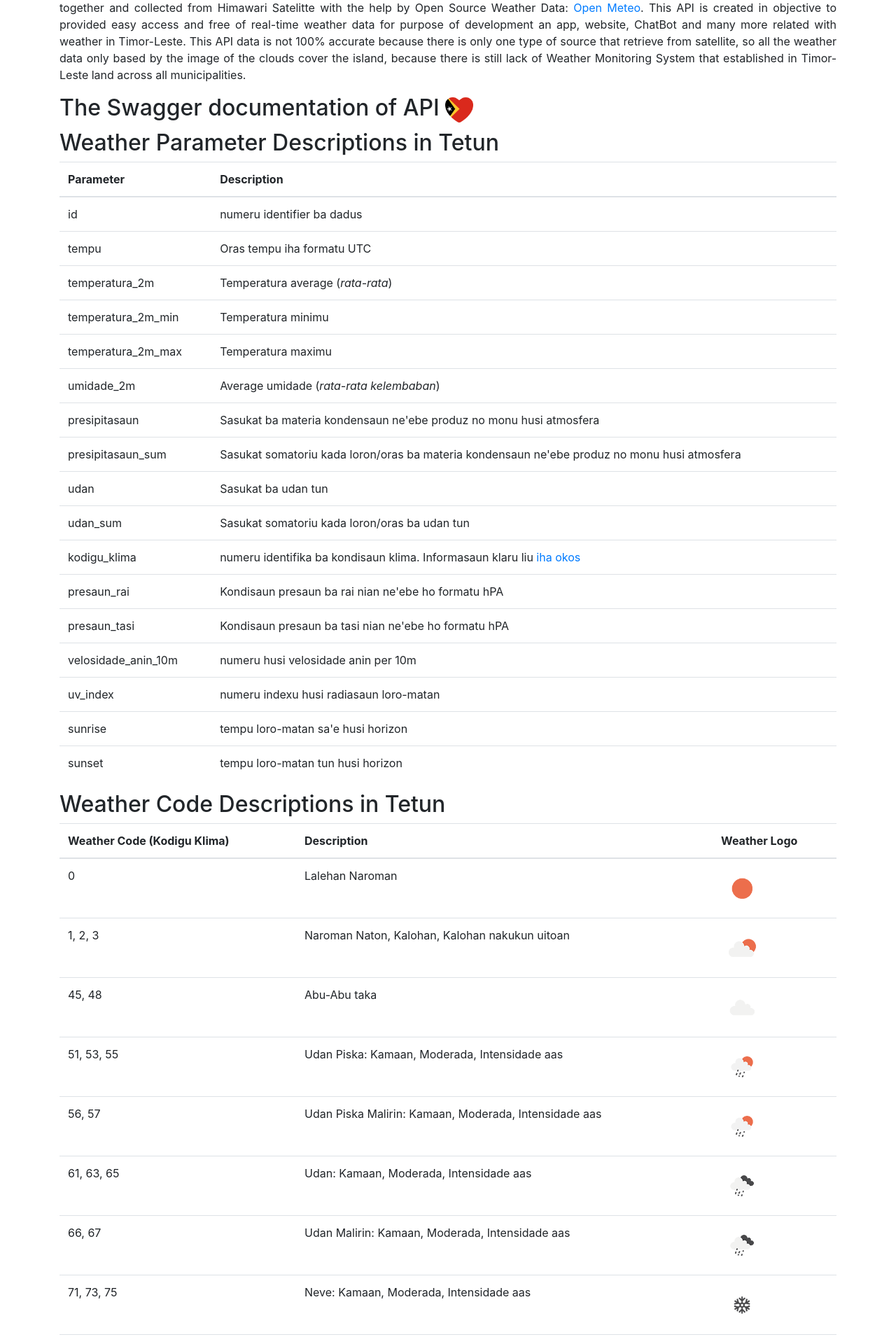
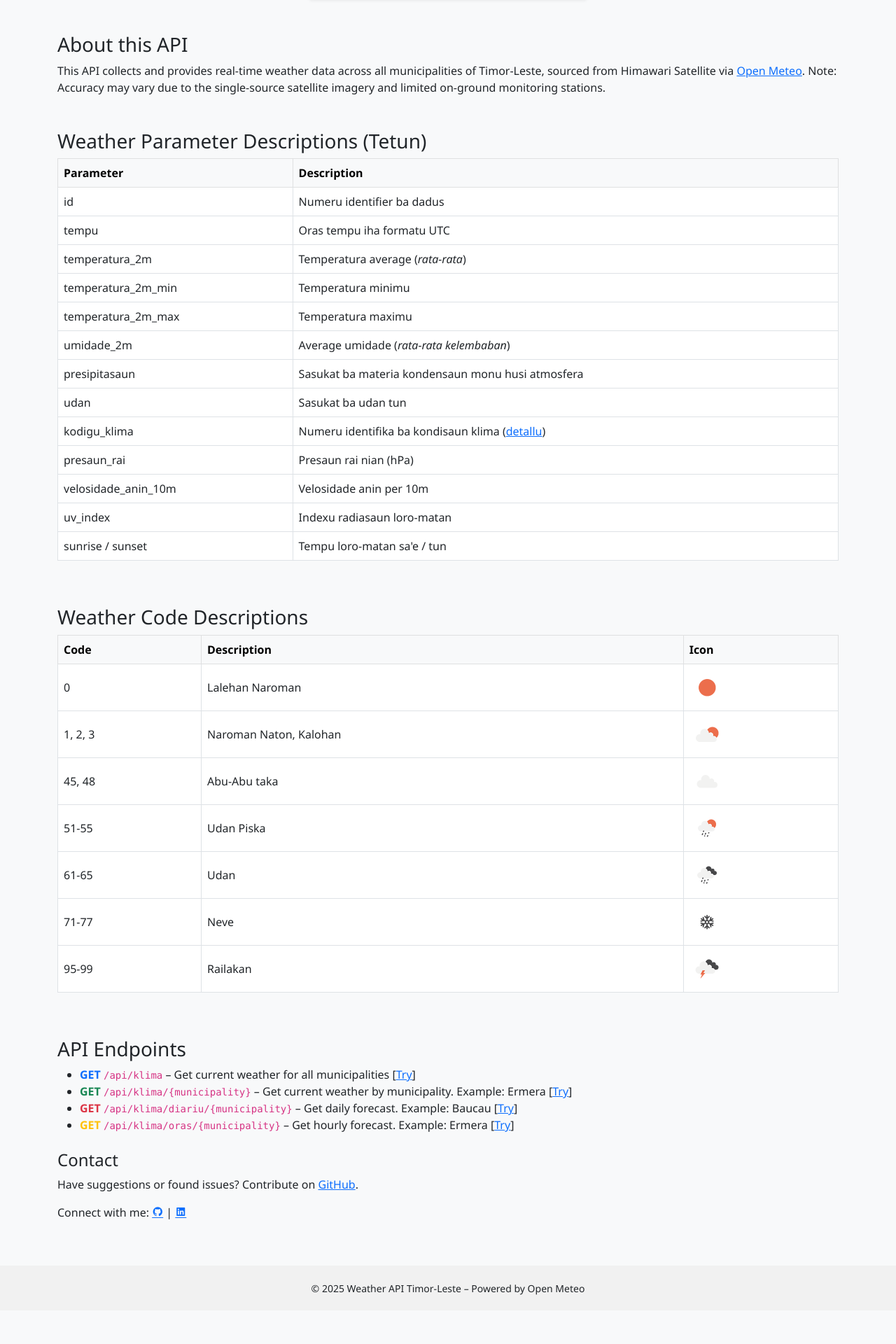
Before and after one commit to Frederico27/weather-api-timor-leste, a Laravel app: page / in a window 1280 px wide. Shown: the part 459-2379 px from the top of the page at 70% size. After the commit the page ends 2309 px from the top, so only its background shows below. Run offline with Laravel 10, Linux system fonts and the light colour scheme; settings files or empty folders that the repository lacks are supplied; some libraries are stand-ins or nearby versions.

Commit message:
redesign docs index

```diff
--- a/resources/views/welcome.blade.php
+++ b/resources/views/welcome.blade.php
@@ -1,41 +1,69 @@
 <!DOCTYPE html>
 <html lang="en">
+
 <head>
     <meta charset="UTF-8">
     <meta name="viewport" content="width=device-width, initial-scale=1.0">
-    <title>API Documentation Weather Timor-Leste</title>
-    <!-- Bootstrap CSS -->
-    <link rel="stylesheet" href="https://maxcdn.bootstrapcdn.com/bootstrap/4.5.2/css/bootstrap.min.css">
-    <link href='https://unpkg.com/boxicons@2.1.4/css/boxicons.min.css' rel='stylesheet'>
-    <link rel="icon" type="image/png" href="https://upload.wikimedia.org/wikipedia/commons/thumb/2/26/Flag_of_East_Timor.svg/1280px-Flag_of_East_Timor.svg.png" sizes="32x32"/>
-    <link rel="icon" type="image/png" href="https://upload.wikimedia.org/wikipedia/commons/thumb/2/26/Flag_of_East_Timor.svg/1280px-Flag_of_East_Timor.svg.png" sizes="16x16"/>
+    <title>Weather API Timor-Leste</title>
+    <link rel="stylesheet" href="https://cdn.jsdelivr.net/npm/bootstrap@5.3.0/dist/css/bootstrap.min.css">
+    <link href="https://unpkg.com/boxicons@2.1.4/css/boxicons.min.css" rel="stylesheet">
+    <link rel="icon" href="https://upload.wikimedia.org/wikipedia/commons/2/26/Flag_of_East_Timor.svg"
+        type="image/png">
+    <style>
+        body {
+            font-family: 'Segoe UI', sans-serif;
+            background: #f8f9fa;
+        }
+
+        .header-icon {
+            width: 40px;
+            margin-left: 10px;
+        }
+
+        .weather-icon {
+            width: 50px;
+            height: 50px;
+        }
+
+        footer {
+            background-color: #f1f1f1;
+            padding: 20px 0;
+        }
+
+        .table th,
+        .table td {
+            vertical-align: middle;
+        }
+    </style>
 </head>
+
 <body>
-    <div class="container mt-3">
-        <h1>API Documentation Weather Timor-Leste</h1>
-
-        <div class="container mb-3">
-            <div class="row">
-              <div class="col-md-12">
-                <div class="center-container">
-                  <img src="https://simplemaps.com/static/svg/country/tl/admin1/tl.svg" class="img-fluid" alt="Timor-Leste Map">
-                </div>
-              </div>
-            </div>
+    <div class="container py-5">
+        <div class="text-center mb-4">
+            <h1 class="fw-bold">Weather API Timor-Leste <img
+                    src="https://cdn.jsdelivr.net/gh/Frederico27/weather-api-timor-leste/public/image/timor-leste.png"
+                    class="header-icon" alt="tls"></h1>
+            <p class="lead">Access real-time and forecasted weather data for all municipalities in Timor-Leste.</p>
         </div>
 
-          <h2>About this API:</h2>
-          <p class="text-justify">This API is provided to collect all the real-time weather data of all municipalities across Timor-Leste. All the resource data is filtered, wrapped together and collected from Himawari Satelitte with the help by Open Source Weather Data: <a href="https://github.com/open-meteo/open-meteo">Open Meteo</a>. This API is created in objective to provided easy access and free of real-time weather data for purpose of development an app, website, ChatBot and many more related with weather in Timor-Leste.
-            This API data is not 100% accurate because there is only one type of source that retrieve from satellite, so all the weather data only based by the image of the clouds cover the island, because there is still lack of Weather Monitoring System that established in Timor-Leste land across all municipalities.
-        </p>
+        <div class="mb-5 text-center">
+            <img src="https://simplemaps.com/static/svg/country/tl/admin1/tl.svg" class="img-fluid rounded shadow-sm"
+                alt="Timor-Leste Map">
+        </div>
 
-       {{-- Swagger --}}
-        <h2>The Swagger documentation of API <img src="https://cdn.jsdelivr.net/gh/Frederico27/weather-api-timor-leste/public/image/timor-leste.png" style="width: 40px" alt="tls"></h2>
+        <section>
+            <h3>About this API</h3>
+            <p>This API collects and provides real-time weather data across all municipalities of Timor-Leste, sourced
+                from Himawari Satellite via <a href="https://github.com/open-meteo/open-meteo" target="_blank">Open
+                    Meteo</a>. Note: Accuracy may vary due to the single-source satellite imagery and limited on-ground
+                monitoring stations.</p>
+        </section>
 
-
-        <h2>Weather Parameter Descriptions in Tetun</h2>
-        <table class="table">
-            <thead>
+        <section class="mt-5">
+            <h3>Weather Parameter Descriptions (Tetun)</h3>
+            <div class="table-responsive">
+                <table class="table table-bordered table-hover">
+                    <thead class="table-light">
                         <tr>
                             <th>Parameter</th>
                             <th>Description</th>
@@ -44,232 +72,154 @@
                     <tbody>
                         <tr>
                             <td>id</td>
-                    <td>numeru identifier ba dadus</td>
+                            <td>Numeru identifier ba dadus</td>
                         </tr>
-
                         <tr>
                             <td>tempu</td>
                             <td>Oras tempu iha formatu UTC</td>
                         </tr>
-
                         <tr>
                             <td>temperatura_2m</td>
-                    <td>Temperatura average  (<i>rata-rata</i>)</td>
+                            <td>Temperatura average (<i>rata-rata</i>)</td>
                         </tr>
-
                         <tr>
                             <td>temperatura_2m_min</td>
                             <td>Temperatura minimu</td>
                         </tr>
-
                         <tr>
                             <td>temperatura_2m_max</td>
                             <td>Temperatura maximu</td>
                         </tr>
-
                         <tr>
                             <td>umidade_2m</td>
                             <td>Average umidade (<i>rata-rata kelembaban</i>)</td>
                         </tr>
-
                         <tr>
                             <td>presipitasaun</td>
-                    <td>Sasukat ba materia kondensaun ne'ebe produz no monu husi atmosfera</td>
+                            <td>Sasukat ba materia kondensaun monu husi atmosfera</td>
                         </tr>
-
-                <tr>
-                    <td>presipitasaun_sum</td>
-                    <td>Sasukat somatoriu kada loron/oras ba materia kondensaun ne'ebe produz no monu husi atmosfera</td>
-                </tr>
-
                         <tr>
                             <td>udan</td>
                             <td>Sasukat ba udan tun</td>
                         </tr>
-
-                <tr>
-                    <td>udan_sum</td>
-                    <td>Sasukat somatoriu kada loron/oras ba udan tun</td>
-                </tr>
-
-
                         <tr>
                             <td>kodigu_klima</td>
-                    <td>numeru identifika ba kondisaun klima. Informasaun klaru liu <a href="#weather">iha okos</a></td>
+                            <td>Numeru identifika ba kondisaun klima (<a href="#weather">detallu</a>)</td>
                         </tr>
-
                         <tr>
                             <td>presaun_rai</td>
-                    <td>Kondisaun presaun ba rai nian ne'ebe ho formatu hPA</a></td>
+                            <td>Presaun rai nian (hPa)</td>
                         </tr>
-
-                <tr>
-                    <td>presaun_tasi</td>
-                    <td>Kondisaun presaun ba tasi nian ne'ebe ho formatu hPA</a></td>
-                </tr>
-
                         <tr>
                             <td>velosidade_anin_10m</td>
-                    <td>numeru husi velosidade anin per 10m</a></td>
+                            <td>Velosidade anin per 10m</td>
                         </tr>
-
                         <tr>
                             <td>uv_index</td>
-                    <td>numeru indexu husi radiasaun loro-matan</a></td>
+                            <td>Indexu radiasaun loro-matan</td>
                         </tr>
-
                         <tr>
-                    <td>sunrise</td>
-                    <td>tempu loro-matan sa'e husi horizon</a></td>
+                            <td>sunrise / sunset</td>
+                            <td>Tempu loro-matan sa'e / tun</td>
                         </tr>
-
-                <tr>
-                    <td>sunset</td>
-                    <td>tempu loro-matan tun husi horizon</a></td>
-                </tr>
-
-
-
-                <!-- Add more rows for other weather codes -->
                     </tbody>
                 </table>
+            </div>
+        </section>
 
-        <section id="weather">
-            <h2>Weather Code Descriptions in Tetun</h2>
-            <table class="table">
-                <thead>
+        <section id="weather" class="mt-5">
+            <h3>Weather Code Descriptions</h3>
+            <div class="table-responsive">
+                <table class="table table-bordered table-hover">
+                    <thead class="table-light">
                         <tr>
-                        <th>Weather Code (Kodigu Klima)</th>
+                            <th>Code</th>
                             <th>Description</th>
-                        <th>Weather Logo</th>
+                            <th>Icon</th>
                         </tr>
                     </thead>
                     <tbody>
                         <tr>
                             <td>0</td>
                             <td>Lalehan Naroman</td>
-                        <td><img src="https://cdn.jsdelivr.net/gh/Frederico27/weather-api-timor-leste/public/image/weathercode/clearsky.png" style="width: 60px; height: 60px" alt="clearsky"></td>
+                            <td><img src="https://cdn.jsdelivr.net/gh/Frederico27/weather-api-timor-leste/public/image/weathercode/clearsky.png"
+                                    class="weather-icon" alt="clearsky"></td>
                         </tr>
                         <tr>
                             <td>1, 2, 3</td>
-                        <td>Naroman Naton, Kalohan, Kalohan nakukun uitoan</td>
-                        <td><img src="https://cdn.jsdelivr.net/gh/Frederico27/weather-api-timor-leste/public/image/weathercode/fewclouds.png" style="width: 60px; height: 60px" alt="fewclouds"></td>
+                            <td>Naroman Naton, Kalohan</td>
+                            <td><img src="https://cdn.jsdelivr.net/gh/Frederico27/weather-api-timor-leste/public/image/weathercode/fewclouds.png"
+                                    class="weather-icon" alt="fewclouds"></td>
                         </tr>
                         <tr>
                             <td>45, 48</td>
                             <td>Abu-Abu taka</td>
-                        <td><img src="https://cdn.jsdelivr.net/gh/Frederico27/weather-api-timor-leste/public/image/weathercode/scatteredclouds.png" style="width: 60px; height: 60px;" alt="scatteredclouds"></td>
+                            <td><img src="https://cdn.jsdelivr.net/gh/Frederico27/weather-api-timor-leste/public/image/weathercode/scatteredclouds.png"
+                                    class="weather-icon" alt="scatteredclouds"></td>
                         </tr>
-
                         <tr>
-                        <td>51, 53, 55</td>
-                        <td>Udan Piska: Kamaan, Moderada, Intensidade aas</td>
-                        <td><img src=" https://cdn.jsdelivr.net/gh/Frederico27/weather-api-timor-leste/public/image/weathercode/rain.png" style="width: 60px; height: 60px" alt="rain"></td>
+                            <td>51-55</td>
+                            <td>Udan Piska</td>
+                            <td><img src="https://cdn.jsdelivr.net/gh/Frederico27/weather-api-timor-leste/public/image/weathercode/rain.png"
+                                    class="weather-icon" alt="rain"></td>
                         </tr>
-
                         <tr>
-                        <td>56, 57</td>
-                        <td>Udan Piska Malirin: Kamaan, Moderada, Intensidade aas</td>
-                        <td><img src="https://cdn.jsdelivr.net/gh/Frederico27/weather-api-timor-leste/public/image/weathercode/rain.png" style="width: 60px; height: 60px" alt="rain"></td>
+                            <td>61-65</td>
+                            <td>Udan</td>
+                            <td><img src="https://cdn.jsdelivr.net/gh/Frederico27/weather-api-timor-leste/public/image/weathercode/showerrain.png"
+                                    class="weather-icon" alt="showerrain"></td>
                         </tr>
-
                         <tr>
-                        <td>61, 63, 65</td>
-                        <td>Udan: Kamaan, Moderada, Intensidade aas</td>
-                        <td><img src="https://cdn.jsdelivr.net/gh/Frederico27/weather-api-timor-leste/public/image/weathercode/showerrain.png" style="width: 60px; height: 60px" alt="showerrain"></td>
+                            <td>71-77</td>
+                            <td>Neve</td>
+                            <td><img src="https://cdn.jsdelivr.net/gh/Frederico27/weather-api-timor-leste/public/image/weathercode/snow.png"
+                                    class="weather-icon" alt="snow"></td>
                         </tr>
-
                         <tr>
-                        <td>66, 67</td>
-                        <td>Udan Malirin: Kamaan, Moderada, Intensidade aas</td>
-                        <td><img src="https://cdn.jsdelivr.net/gh/Frederico27/weather-api-timor-leste/public/image/weathercode/showerrain.png" style="width: 60px; height: 60px" alt="showerrain"></td>
+                            <td>95-99</td>
+                            <td>Railakan</td>
+                            <td><img src="https://cdn.jsdelivr.net/gh/Frederico27/weather-api-timor-leste/public/image/weathercode/thunderstorm.png"
+                                    class="weather-icon" alt="thunderstorm"></td>
                         </tr>
-
-                    <tr>
-                        <td>71, 73, 75</td>
-                        <td>Neve: Kamaan, Moderada, Intensidade aas</td>
-                        <td><img src="https://cdn.jsdelivr.net/gh/Frederico27/weather-api-timor-leste/public/image/weathercode/snow.png" style="width: 60px; height: 60px" alt="snow"></td>
-                    </tr>
-
-
-                    <tr>
-                        <td>77</td>
-                        <td>Neve: Piska</td>
-                        <td><img src="https://cdn.jsdelivr.net/gh/Frederico27/weather-api-timor-leste/public/image/weathercode/snow.png" style="width: 60px; height: 60px" alt="snow"></td>
-                    </tr>
-
-                    <tr>
-                        <td>80, 81, 82</td>
-                        <td>Udan maka'as: Kamaan, Moderada, Maka'as</td>
-                        <td><img src="https://cdn.jsdelivr.net/gh/Frederico27/weather-api-timor-leste/public/image/weathercode/showerrain.png" style="width: 60px; height: 60px" alt="showerrain"></td>
-                    </tr>
-
-
-                    <tr>
-                        <td>85, 86</td>
-                        <td>Udan Neve: Kamaan, Maka'as</td>
-                        <td><img src=" https://cdn.jsdelivr.net/gh/Frederico27/weather-api-timor-leste/public/image/weathercode/snow.png" style="width: 60px; height: 60px" alt="snow"></td>
-                    </tr>
-
-                    <tr>
-                        <td>95</td>
-                        <td>Railakan: kamaan, maka'as</td>
-                        <td><img src="https://cdn.jsdelivr.net/gh/Frederico27/weather-api-timor-leste/public/image/weathercode/thunderstorm.png" style="width: 60px; height: 60px" alt="thunderstorm"></td>
-                    </tr>
-
-                    <tr>
-                        <td>96, 99</td>
-                        <td>Railakan ho Udan, ka Udan Es: Kama'an no Maka'as</td>
-                        <td><img src="https://cdn.jsdelivr.net/gh/Frederico27/weather-api-timor-leste/public/image/weathercode/thunderstorm.png" style="width: 60px; height: 60px" alt="thunderstorm"></td>
-                    </tr>
-
-
-
-                    <!-- Add more rows for other weather codes -->
                     </tbody>
                 </table>
+            </div>
         </section>
 
-        <h2>How to Use:</h2>
-        <u><h5>Current Data</h5></u>
-        <h6 style="color: rgb(52, 52, 255)">GET: api/klima</h6>
-        <p>This endpoint retrieves all current weather data information from all municipalities.   <a href="https://weather-api-timor-leste.vercel.app/api/klima">Result Link</a></p>
+        <section class="mt-5">
+            <h3>API Endpoints</h3>
+            <ul>
+                <li><strong class="text-primary">GET</strong> <code>/api/klima</code> – Get current weather for all
+                    municipalities [<a href="https://weather-api-timor-leste.vercel.app/api/klima">Try</a>]</li>
+                <li><strong class="text-success">GET</strong> <code>/api/klima/{municipality}</code> – Get current
+                    weather by municipality. Example: Ermera [<a
+                        href="https://weather-api-timor-leste.vercel.app/api/klima/dili">Try</a>]</li>
+                <li><strong class="text-danger">GET</strong> <code>/api/klima/diariu/{municipality}</code> – Get daily
+                    forecast. Example: Baucau [<a href="https://weather-api-timor-leste.vercel.app/api/klima/diariu/baucau">Try</a>]
+                </li>
+                <li><strong class="text-warning">GET</strong> <code>/api/klima/oras/{municipality}</code> – Get hourly
+                    forecast. Example: Ermera [<a href="https://weather-api-timor-leste.vercel.app/api/klima/oras/ermera">Try</a>]
+                </li>
+            </ul>
+        </section>
 
-
-        <h6 style="color: rgb(43, 166, 34)">GET: api/klima/{municipality}</h6>
-        <p>This endpoint retrieves current weather information for a specific municipality. Examples we specify on Dili data  like this <b><i>api/klima/dili</i></b>. <a href="https://weather-api-timor-leste.vercel.app/api/klima/dili">Result Link</a> </p>
-
-
-        <u><h5>Daily Data</h5></u>
-        <h6 style="color: rgb(236, 0, 0)">GET: api/klima/diariu/{municipality}</h6>
-        <p>This endpoint retrieves daily weather of next 7 days from specific municipality. Examples we specify on Baucau data  like this <b><i>api/klima/diariu/baucau</i></b>.  <a href="https://weather-api-timor-leste.vercel.app/api/klima/diariu/baucau">Result Link</a></p>
-
-
-        <u><h5>Hourly Data</h5></u>
-        <h6 style="color: rgb(247, 0, 144)">GET: api/klima/oras/{municipality}</h6>
-        <p>This endpoint retrieves hourly weather of next 10 hours from specific municipality. Examples we specify on Ermera data like this <b><i>api/klima/oras/ermera</i></b>. <a href="https://weather-api-timor-leste.vercel.app/api/klima/oras/ermera">Result Link</a></p>
-
-              <h4>Find this Repo:</h4>
-              <p>If you have a critics or an issue about this project please tell me by issued on this repository  <a class="bx bxl-github" href="https://github.com/Frederico27/weather-api-timor-leste" target="_blank">GitHub</a>
-              </p>
-              <br>
-              <h4>Find me on:</h4>
-                <a class="bx bxl-github" href="https://github.com/frederico27" target="_blank">GitHub</a> |
-                <a class="bx bxl-linkedin-square" href="https://www.linkedin.com/in/frederico-marcal-917377190/" target="_blank">LinkedIn</a>
-
+        <section class="mt-4">
+            <h4>Contact</h4>
+            <p>Have suggestions or found issues? Contribute on <a
+                    href="https://github.com/Frederico27/weather-api-timor-leste" target="_blank">GitHub</a>.</p>
+            <p>Connect with me: <a href="https://github.com/frederico27" target="_blank" class="bx bxl-github"></a> | <a
+                    href="https://www.linkedin.com/in/frederico-marcal-917377190/" target="_blank"
+                    class="bx bxl-linkedin-square"></a></p>
+        </section>
     </div>
 
-    <footer class="footer mt-3" style="background-color: rgb(237, 237, 237)">
-       <!-- Copyright -->
-  <div class="text-center p-3" style="background-color: rgba(0, 0, 0, 0.05);">
-    © 2025 Copyright:
-    <a class="text-body" href="https://weather-api-timor-leste.vercel.app/">Weather API</a>
+    <footer class="text-center">
+        <div class="container">
+            <small>© 2025 Weather API Timor-Leste – Powered by Open Meteo</small>
         </div>
     </footer>
 
-    <!-- Bootstrap JS -->
-    <script src="https://ajax.googleapis.com/ajax/libs/jquery/3.5.1/jquery.min.js"></script>
-    <script src="https://cdnjs.cloudflare.com/ajax/libs/popper.js/1.16.0/umd/popper.min.js"></script>
-    <script src="https://maxcdn.bootstrapcdn.com/bootstrap/4.5.2/js/bootstrap.min.js"></script>
+    <script src="https://cdn.jsdelivr.net/npm/bootstrap@5.3.0/dist/js/bootstrap.bundle.min.js"></script>
 </body>
+
 </html>
--- a/routes/web.php
+++ b/routes/web.php
@@ -24,4 +24,3 @@ Route::get('/klima', [CurrentWeatherController::class, 'getAllCurrentWeather']);
 Route::get('/klima/{name}', [CurrentWeatherController::class, 'getEachCurrentWeather']);
 Route::get('/klima/diariu/{name}', [DailyWeatherController::class, 'getDailyWeather']);
 Route::get('/klima/oras/{name}', [HourlyWeatherController::class, 'getHourlyWeather']);
-Route::get('/documentation');
```
Lines whose indentation alone changed are shown as unchanged.
